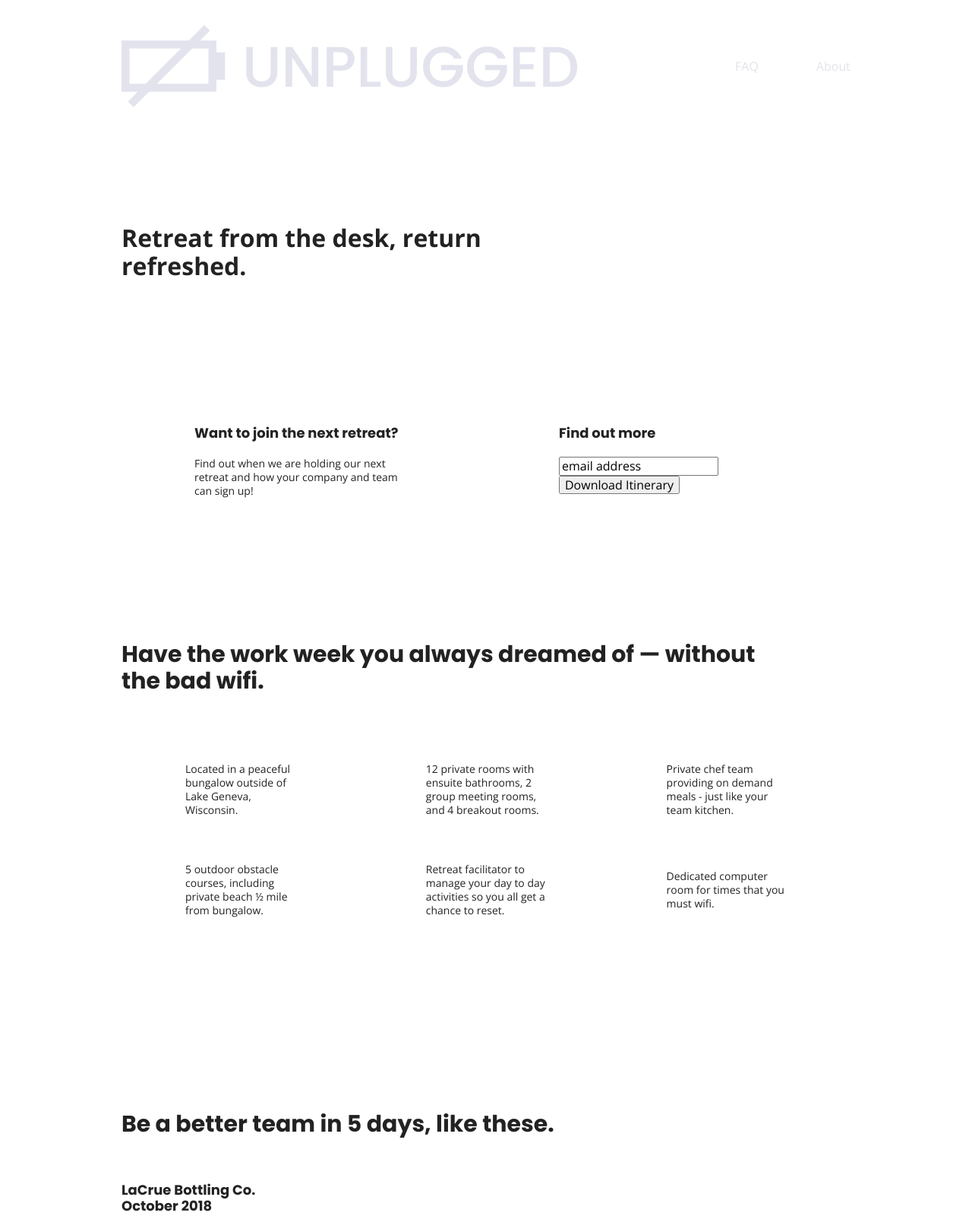
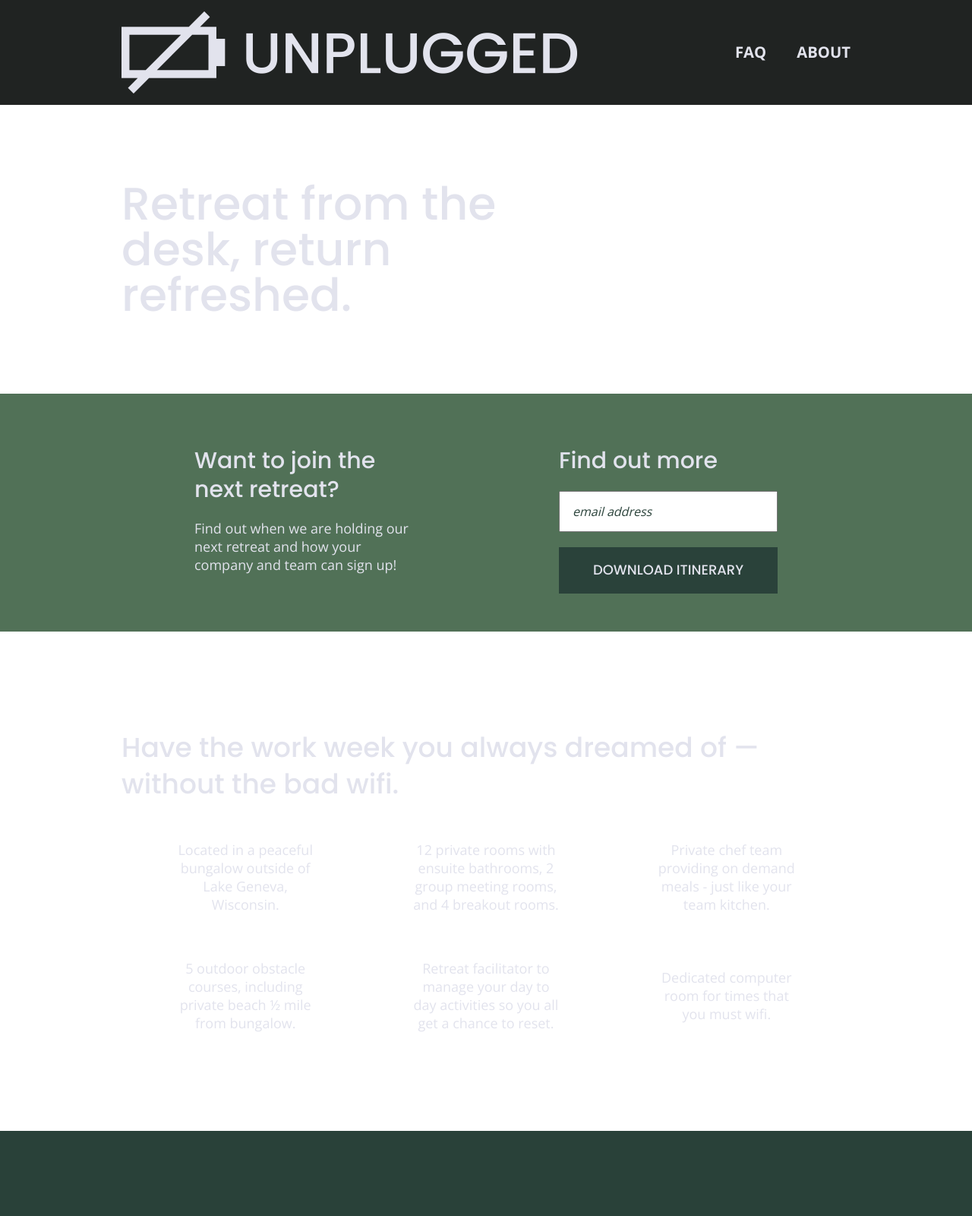
Before and after one commit to Miriam-C-B/unplugged-site, a website built with Parcel: page index.html in a window 1280 px wide. Shown: the top 1600 px of the page at 76% size. Built offline with nearby package versions, Linux system fonts and the light colour scheme.

Commit message:
Added remaining text and color styles

```diff
--- a/css/main.css
+++ b/css/main.css
@@ -91,6 +91,7 @@
     }
 
     body {
+        color: #e2e3ed;
         font-family: 'Open Sans', sans-serif;
         font-size: 1em;
         text-align: left;
@@ -109,12 +110,14 @@
     h2 {
         font-family: 'Poppins', sans-serif;
         font-size: 1.875em;
+        font-weight: 500;
     }
 
     h3,
     h4 {
         font-family: 'Poppins', sans-serif;
         font-size: 1.125em;
+        font-weight: 500;
         margin: 20px 0;
     }
 
@@ -147,6 +150,7 @@
   header,
   footer {
     align-items: center;
+    background-color: #202322;
     display: flex;
     flex-flow: row wrap;
     justify-content: center;
@@ -168,6 +172,7 @@
   }
 
 .header-divider {
+    background: #3a3a3a;
     height: 1px;
     margin: 10px 0 20px 0;
     width: 100%;
@@ -177,7 +182,10 @@
     align-items: center;
     display: flex;
     flex-flow: row wrap;
+    font-size: 1.125em;
+    font-weight: 700;
     justify-content: space-around;
+    text-transform: uppercase;
     width: 60%;
   }
 
@@ -188,7 +196,7 @@
   }
 
   header nav ul li {
-
+    font-size: 1.125em;
   }
 
 
@@ -196,6 +204,11 @@
 
   footer {
     flex-direction: column;
+    text-align: center;
+  }
+
+  footer p {
+    margin: 0;
   }
 
   footer .content-wrapper {
@@ -234,20 +247,51 @@
 
   /*----------MOBILE STYLES HOMEPAGE -------------------*/
   .hero-area {
+    background-image: ;
     display: flex;
     flex-flow: row wrap;
     justify-content: center;
   }
 
   h1 {
-    font-size: 3em;
+    font-size: 2.25em;
+    font-family: 'Poppins', Helvetica, Arial, sans-serif;
+    font-weight: 500;
+    line-height: 1.2;
   }
 
   aside {
     align-items: center;
+    background-color: #517157;
     display: flex;
     flex-flow: row wrap;
     justify-content: center;
+  }
+
+  aside .form {
+    margin-top: 30px;
+  }
+
+  input[type=text] {
+    box-sizing: border-box;
+    width: 100%;
+    color: #2a423a;
+    font-style: italic;
+    padding: 1em;
+  }
+
+  input[type=button] {
+    width: 100%;
+    padding: 20px 0;
+    margin-top: 20px;
+    background-color: #2a423a;
+    font-family: 'Poppins', Helvetica, Arial, sans-serif;
+    font-weight: 500;
+    font-size: 1.125em;
+    color: #e2e3ed;
+    border: none;
+    text-align: center;
+    text-transform: uppercase;
   }
 
   .newsletter {
@@ -263,6 +307,7 @@
   }
 
   .features {
+    background-image: ;
     display: flex;
     flex-flow: row wrap;
     justify-content: center;
@@ -286,6 +331,7 @@
 
   .features p {
     margin:0;
+    text-align: center;
   }
 
   .fontawesome-icon {
@@ -297,12 +343,14 @@
   }
 
   .reviews {
+    background-color: #294139;
     display: flex;
     flex-flow: row wrap;
     justify-content: center;
   }
 
   .reviews h2 {
+    line-height: 1em;
     margin-bottom: 40px;
   }
 
@@ -319,6 +367,7 @@
   /*----------MOBILE STYLES ABOUT -------------------*/
   .mission {
     align-items: center;
+    background-color: #517157;
     display: flex;
     flex-flow: row wrap;
     justify-content: center;
@@ -334,6 +383,7 @@
 
   .contact-section {
     align-items: center;
+    background-color: #294139;
     display: flex;
     flex-flow: row wrap;
     justify-content: center;
@@ -347,6 +397,7 @@
   /*----------MOBILE STYLES FAQ -------------------*/
   .faq {
     align-items: center;
+    background-color: #517157;
     display: flex;
     flex-flow: row wrap;
     justify-content: center;
@@ -361,6 +412,7 @@
   }
 
   .faq h2 {
+    line-height: 1em;
     margin-bottom: 40px;
   }
 
@@ -368,11 +420,9 @@
     margin-bottom: 50px;
   }
 
-
-
-
-
-
+  .faq-content h4 {
+    line-height: 1.333;
+  }
 
 
 
@@ -473,6 +523,17 @@
         max-width: 640px;
         margin: 100px 0;
     }
+
+    h2 {
+      font-size: 2.25em;
+      line-height: 1.333;
+    }
+
+    h3 {
+      font-size: 1.5em;
+      line-height: 1.25;
+    }
+
     /* Header */
 
     header {
@@ -498,6 +559,11 @@
     }
 
     /* Hero Area */
+    .hero-area h1 {
+      font-size: 3em;
+      line-height: 1;
+      margin: 0;
+    }
 
     /* Aside */
     aside .content-wrapper {
@@ -514,17 +580,20 @@
     }
 
     /* Features */
+    .features h2 {
+      margin-bottom: 20px;
+    }
 
     .features article {
       align-items: center;
       display: flex;
-  flex-basis: 40%;
+      flex-basis: 50%;
       flex-flow: column wrap;
       justify-content: center;
     }
 
     .features .features-item-description {
-    width: 50%;
+        width: 62%;
     }
 
     /* Reviews */
@@ -533,8 +602,17 @@
       justify-content: space-between;
     }
 
+    .reviews h2 {
+      width: 85%;
+    }
+
     .reviews article div {
         width: 49%;
+    }
+
+    .reviews h3 {
+      width: 75%;
+      margin: 0;
     }
 
     /* Footer */
@@ -546,11 +624,21 @@
     .footer-content {
       align-items: center;
       display: flex;
+      flex-direction: row;
       justify-content: space-between;
     }
 
     footer .contact {
         margin-bottom: 0;
+    }
+
+    footer h4 {
+      font-size: 1.5em;
+      margin-bottom: 40px;
+    }
+
+    footer p {
+      line-height: 1.285;
     }
 
     footer .copyright {
@@ -576,7 +664,11 @@
     .contact-content {
       display: flex;
       justify-content: space-between;
-  align-items: center;
+      align-items: flex-start;
+    }
+
+    .contact-content h4 {
+      font-size: 1.5em;
     }
 
     /* FAQ PAGE TABLET */
@@ -592,6 +684,12 @@
       width: 100%;
     }
 
+    .faq h4,
+      .faq p {
+          font-size: .875em;
+          line-height: 1.125;
+      }
+
 }
 
 @media only screen and (min-width: 1200px) {
@@ -603,8 +701,27 @@
           max-width: 960px;
       }
 
+  header {
+    padding: 15px 0;
+  }
+
+  h2 {
+    font-size: 2.25em;
+  }
+
+  h3,
+  h4 {
+      font-size: 1.875em;
+  }
+
+  p {
+      font-size: 1.125em;
+      line-height: 1.333;
+  }
+
   /* Hero */
   .hero-area h1 {
+    font-size: 3.75em;
     width: 60%;
   }
 
@@ -618,6 +735,11 @@
       width: 30%;
   }
 
+  .form-description p {
+    font-size: 1.125em;
+  }
+
+
   /* Features */
   .features h2 {
     width: 90%;
@@ -628,20 +750,39 @@
   }
 
   /* Reviews */
+  .reviews h2 {
+    padding-bottom: 50px;
+  }
+
   .reviews article div {
     width: 42%;
+  }
+
+  footer h4 {
+    font-size: 1.875em;
   }
 
   /*ABOUT DESKTOP*/
   .mission h2,
   .contact-section .content-wrapper h2 {
+      font-size: 3em;
       width: 95%;
     }
 
+    .contact-content h4 {
+      font-size: 1.875em;
+    }
 
   /*FAQ DESKTOP*/
   .faq h2 {
+    font-size: 3em;
     width: 100%;
+  }
+
+  .faq h4,
+  .faq p {
+      font-size: 1.125em;
+      line-height: 1;
   }
 
 }
```
Lines whose indentation alone changed are shown as unchanged.
